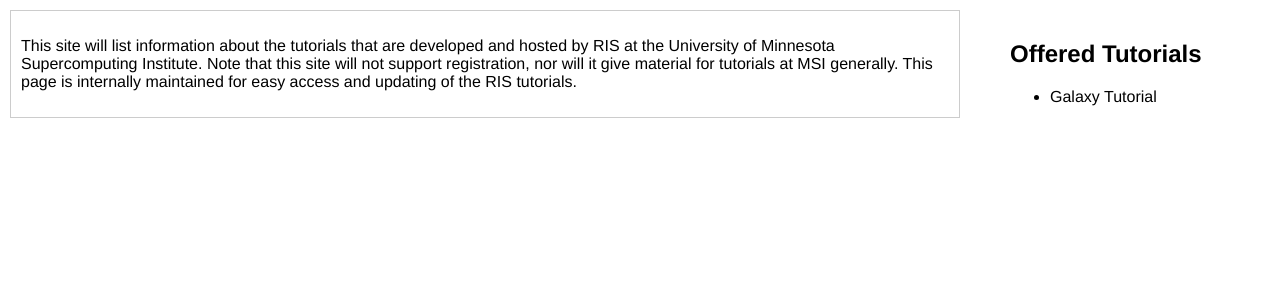
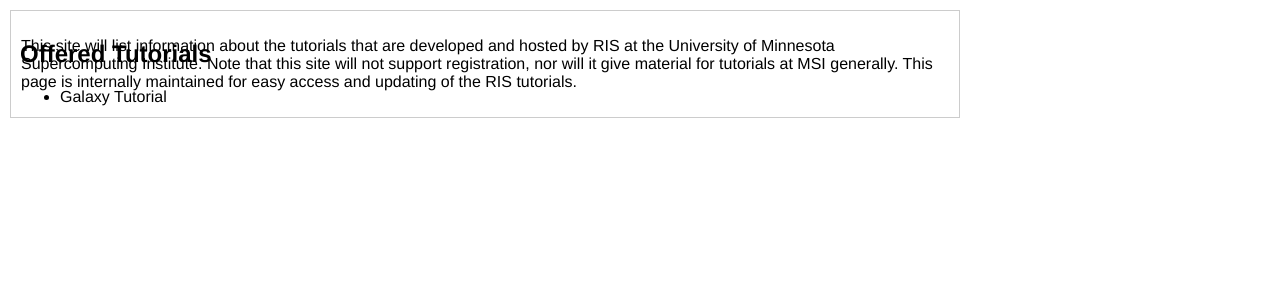
Before and after one commit to msi-ris/Tutorials, a Jekyll site: the page built from index.html, in a window 1280 px wide. Shown: the top 300 px of the page. Built offline with Jekyll 4.4.1, drawn with Linux system fonts in a browser that asks for light colours.

Commit message:
update css

```diff
--- a/_layouts/default.html
+++ b/_layouts/default.html
@@ -7,6 +7,7 @@
         <link rel="stylesheet" href="{{ "/css/main.css" | prepend: site.baseurl }}">
     </head>
     <body>
+        <div id="navcontainer">
             <div id="navdiv">
                 <h2>Offered Tutorials</h2>
                 <ul>
@@ -15,6 +16,7 @@
                     {% endfor %}
                 </ul>
             </div>
+        </div>
         {{ content }}
     </body>
 </html>
--- a/css/main.css
+++ b/css/main.css
@@ -19,10 +19,18 @@ body {
     border:1px solid #ccc;
 }
 
-#navdiv {
+#navcontainer {
     position:absolute;
     top:10px;
     right:10px;
+    left:10px;
+    min-width:1000px;
+    border-style:none;
+}
+#navdiv {
+    position:relative;
+    top:0px;
+    right:0px;
     padding:10px;
     width:250px;
     border-style:none;
```
Lines whose indentation alone changed are shown as unchanged.
